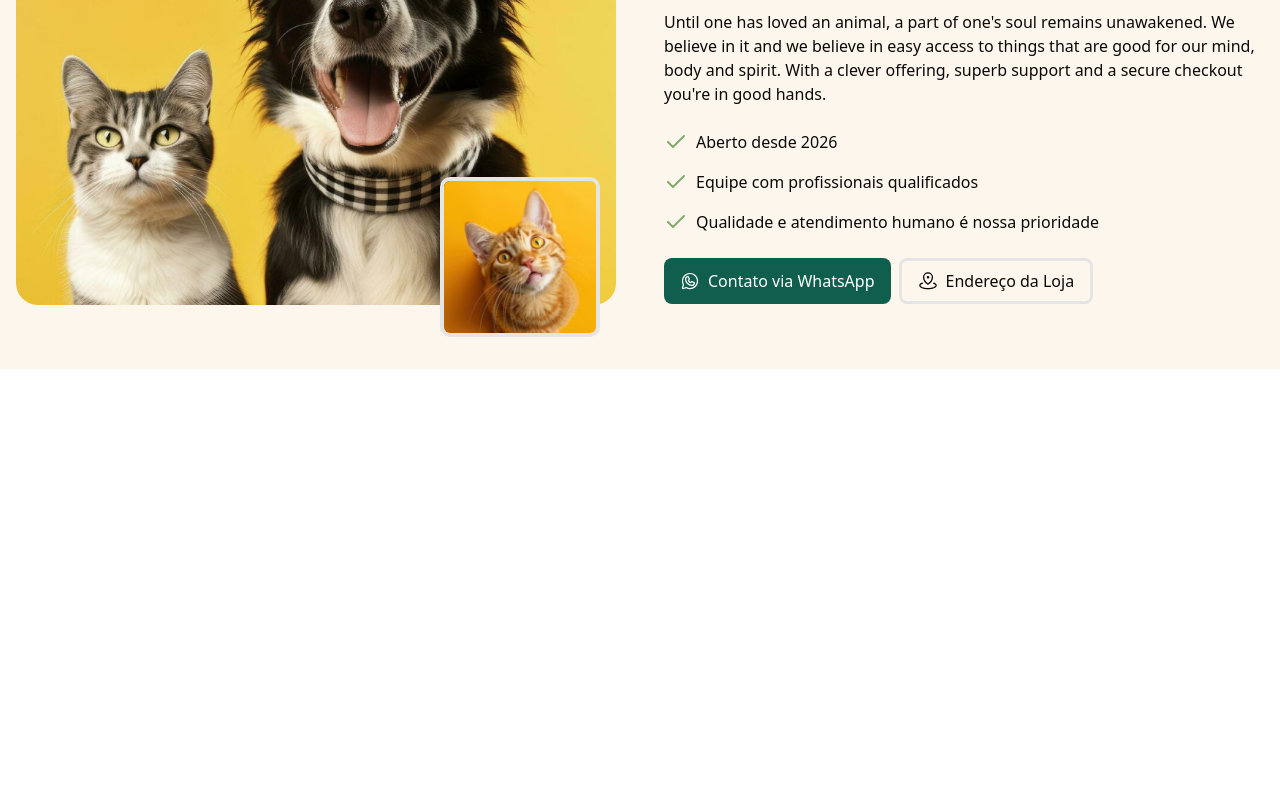
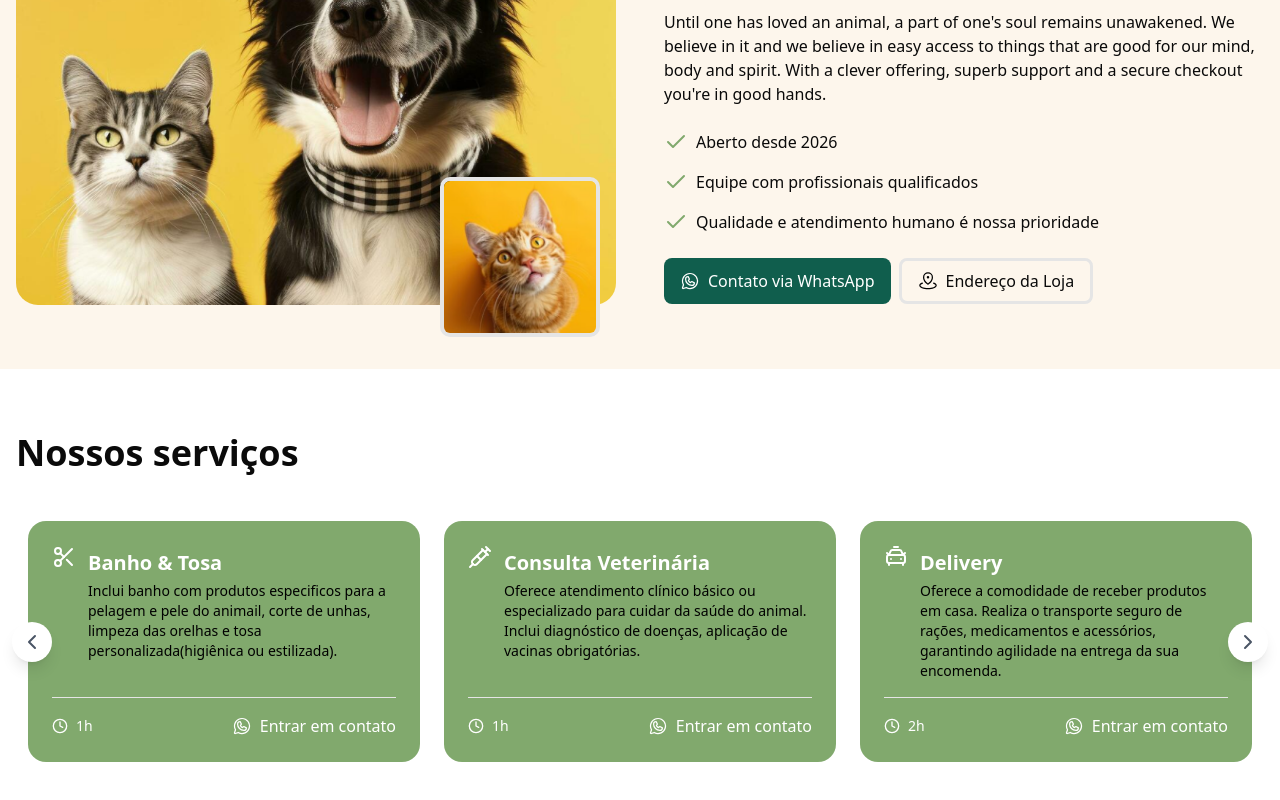
Before and after one commit to Allan-Adriano/Landing-Page-PetShop, a Next.js app: page / in a window 1280 px wide. Shown: the part 543-1343 px from the top of the page. Before the commit the page ends 912 px from the top, so only its background shows below. Built offline with nearby package versions, Linux system fonts and the light colour scheme.

Commit message:
Component services feito

```diff
--- a/package.json
+++ b/package.json
@@ -12,6 +12,7 @@
     "@radix-ui/react-slot": "^1.2.4",
     "class-variance-authority": "^0.7.1",
     "clsx": "^2.1.1",
+    "embla-carousel-react": "^8.6.0",
     "lucide-react": "^0.562.0",
     "next": "16.1.1",
     "react": "19.2.3",
--- /dev/null
+++ b/src/app/_components/services.tsx
@@ -0,0 +1,151 @@
+"use client";
+import useEmblaCarousel from "embla-carousel-react";
+import {
+    ChevronLeft,
+    ChevronRight,
+    Scissors,
+    Syringe,
+    CarTaxiFront,
+    PillBottle,
+    Clock,
+} from "lucide-react";
+import { WhatsappLogoIcon } from "@phosphor-icons/react/dist/ssr";
+
+const services = [
+    {
+        title: "Banho & Tosa",
+        description:
+            "Inclui banho com produtos especificos para a pelagem e pele do animail, corte de unhas, limpeza das orelhas e tosa personalizada(higiênica ou estilizada).",
+        duration: "1h",
+        price: "R$ 110,00",
+        icon: <Scissors />,
+        linkText: "Olá, vi no site sobre Banho e tosa e gostaria de mais informações.",
+    },
+    {
+        title: "Consulta Veterinária",
+        description:
+            "Oferece atendimento clínico básico ou especializado para cuidar da saúde do animal. Inclui diagnóstico de doenças, aplicação de vacinas obrigatórias.",
+        duration: "1h",
+        price: "R$80",
+        icon: <Syringe />,
+        linkText: "Olá, vi no site sobre Consulta veterinária e gostaria de mais informações.",
+    },
+    {
+        title: "Delivery",
+        description:
+            "Oferece a comodidade de receber produtos em casa. Realiza o transporte seguro de rações, medicamentos e acessórios, garantindo agilidade na entrega da sua encomenda.",
+        duration: "2h",
+        price: "R$80",
+        icon: <CarTaxiFront />,
+        linkText: "Olá, vi no site sobre o Delivery e gostaria de mais informações.",
+    },
+    {
+        title: "Farmácia",
+        description:
+            "Oferece medicamentos para diversos tratamentos, além de produtos dermatológicos e vitamínicos essenciais para a manutenção da saúde e bem-estar do animal.",
+        duration: "-",
+        price: "Variável",
+        icon: <PillBottle />,
+        linkText:
+            "Olá, vi no site sobre a Farmácia e gostaria de verificar a disponibilidade de um medicamento.",
+    },
+];
+
+export function Services() {
+    const [emblaRef, emblaApi] = useEmblaCarousel({
+        loop: false,
+        align: "start",
+        slidesToScroll: 1,
+        breakpoints: { "(min-width:768px)": { slidesToScroll: 3 } },
+    });
+
+    function scrollPrev() {
+        emblaApi?.scrollPrev();
+    }
+    function scrollNext() {
+        emblaApi?.scrollNext();
+    }
+
+    return (
+        <section className="bg-white py-16">
+
+            <div className="container mx-auto px-4">
+
+                <h2 className="text-4xl font-bold mb-12">Nossos serviços</h2>
+
+                <div className="relative">
+
+                    <div className="overflow-hidden" ref={emblaRef}>
+
+                        <div className="flex">
+                            {services.map((item, index) => (
+                                <div
+                                    key={index}
+                                    className="flex-[0_0_100%] min-w-0 md:flex-[0_0_calc(100%/3)] px-3"
+                                >
+                                    <article className="bg-[#81A96D] text-white rounded-2xl p-6 space-y-4 h-full flex flex-col select-none">
+
+                                        <div className="flex-1 flex items-start justify-between">
+
+                                            <div className="flex gap-3">
+                                                <span className="text-3xl">{item.icon}</span>
+
+                                                <div>
+                                                    <h3 className="font-bold text-xl mb-1 my-1">
+                                                        {item.title}
+                                                    </h3>
+                                                    <p className="text-black text-sm ">
+                                                        {item.description}
+                                                    </p>
+                                                </div>
+
+                                            </div>
+
+                                        </div>
+
+                                        <div className="border-t border-white-700 pt-4 flex items-center justify-between">
+
+                                            <div className="flex items-center gap-2 text-sm">
+                                                <Clock className=" w-4 h-4" />
+                                                <span>{item.duration}</span>
+                                            </div>
+
+                                            <a
+                                                href="#"
+                                                className="flex items-center justify-center gap-2 hover:text-green-600 transition-colors duration-430 ease-in-out"
+                                            >
+                                                <WhatsappLogoIcon className="w-5 h-5" />
+                                                Entrar em contato
+                                            </a>
+
+                                        </div>
+
+                                    </article>
+
+                                </div>
+                            ))}
+
+                        </div>
+
+                    </div>
+
+                    <button
+                        onClick={scrollPrev}
+                        className=" bg-white flex items-center justify-center rounded-full shadow-lg w-10 h-10 absolute left-4 -translate-y-1/2 -translate-x-1/2 top-1/2 z-10"
+                    >
+                        <ChevronLeft className="w-6 h-6 text-gray-600 " />
+                    </button>
+                    <button
+                        onClick={scrollNext}
+                        className=" bg-white flex items-center justify-center rounded-full shadow-lg w-10 h-10 absolute -right-6 -translate-y-1/2 -translate-x-1/2 top-1/2 z-10"
+                    >
+                        <ChevronRight className="w-6 h-6 text-gray-600 " />
+                    </button>
+
+                </div>
+
+            </div>
+
+        </section>
+    );
+}
--- a/src/app/page.tsx
+++ b/src/app/page.tsx
@@ -1,11 +1,13 @@
 import { About } from "./_components/about";
 import { Hero } from "./_components/hero";
+import { Services } from "./_components/services";
 
 export default function Hpme() {
     return (
         <main>
             <Hero />
             <About />
+            <Services />
         </main>
     );
 }
```
Also changed, not shown: 1 other file (tests, documents, lock files or other folders).
